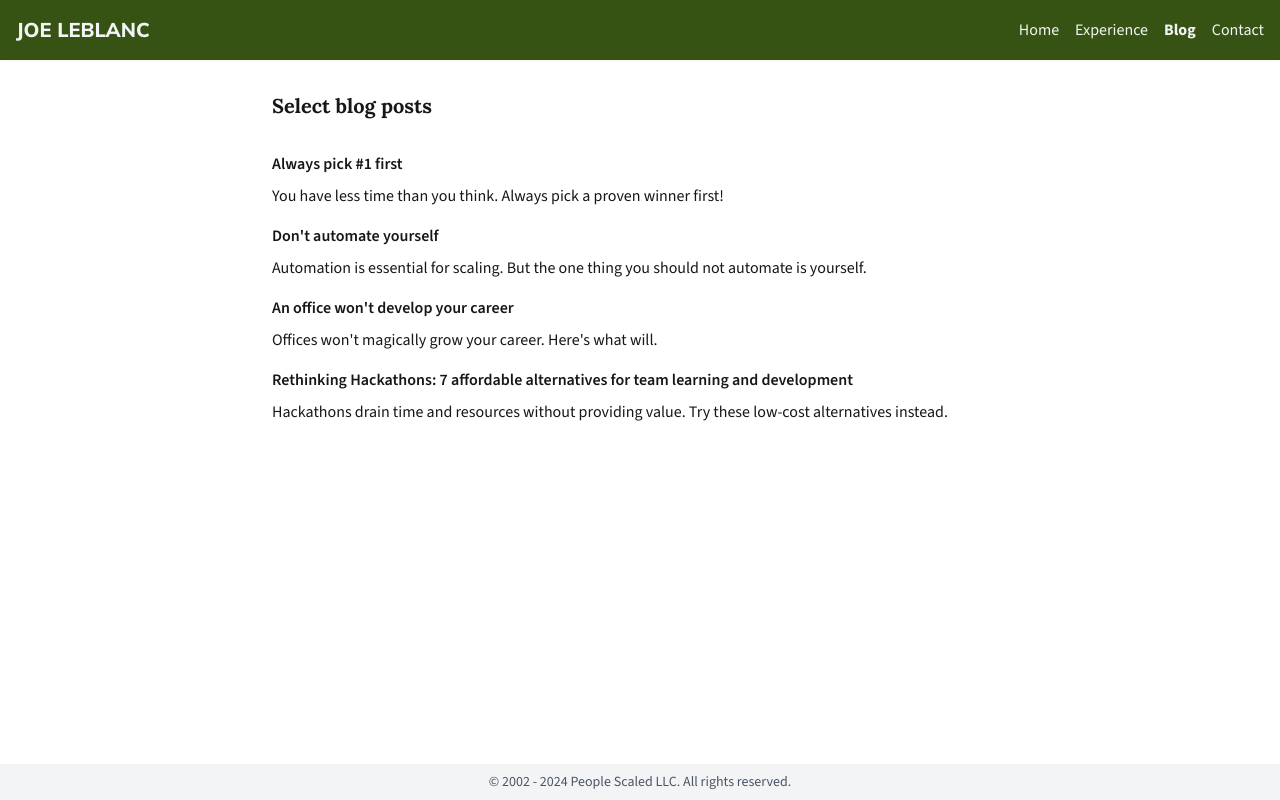
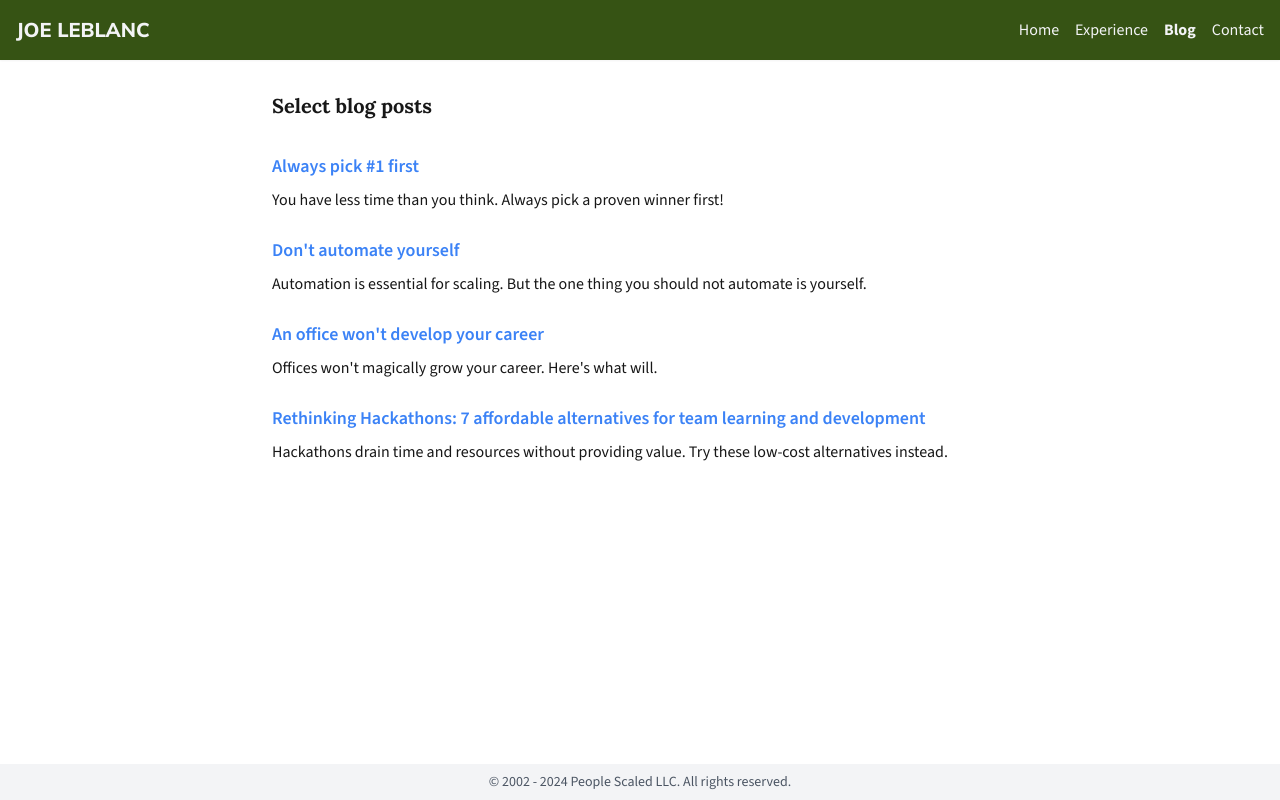
Before and after one commit to jlleblanc/jlleblanc.github.io, a Next.js app: page /jlleblanc.github.io/blog in a window 1280 px wide. Built offline with nearby package versions, Linux system fonts and the light colour scheme.

Commit message:
Blog refresh

```diff
--- a/src/pages/blog.js
+++ b/src/pages/blog.js
@@ -61,8 +61,8 @@ export default function Blog() {
         <h2 className="text-xl font-bold mb-4">Select blog posts</h2>
         <div className="mb-8 mt-8">
           {jsonLd.blogPost.map((post, index) => (
-            <div key={index} className="mb-4">
-              <h3 className="text-md font-semibold mb-2">
+            <div key={index} className="mb-6">
+              <h3 className="text-lg font-semibold mb-2 text-blue-500">
                 <Link href={post.url}>{post.headline}</Link>
               </h3>
               <p>{post.abstract}</p>
--- a/src/pages/blog/always-pick-number-one-first.js
+++ b/src/pages/blog/always-pick-number-one-first.js
@@ -14,7 +14,7 @@ export default function Contact() {
         <div className="space-y-4">
           <p>Imagine starting your next side project on a Saturday morning. You have a cup of coffee in hand, some music or background noise is on, and your terminal shell is ready to go. You have been hearing about these four frameworks that seem like potential contenders:</p>
 
-          <ul className="list-disc list-inside space-y-2">
+          <ul className="list-disc list-inside space-y-4">
             <li>Framework 1: maintained by a FAANG/MANGA company. It is well-documented, widely used, and has a good selection of plugins and extensions. There are some performance issues when you try to do certain things, and some leading engineers are very vocal about just how much they despise this framework.</li>
 
             <li>Framework 2: maintained by a company widely-known in the tech industry. It is also well documented, although not quite as widely used as Framework 1. Also doesn&apos;t have the performance issues of Framework 1 because of the way the internals are written. Some of the leading engineers who despise Framework 1 use this instead.</li>
```
